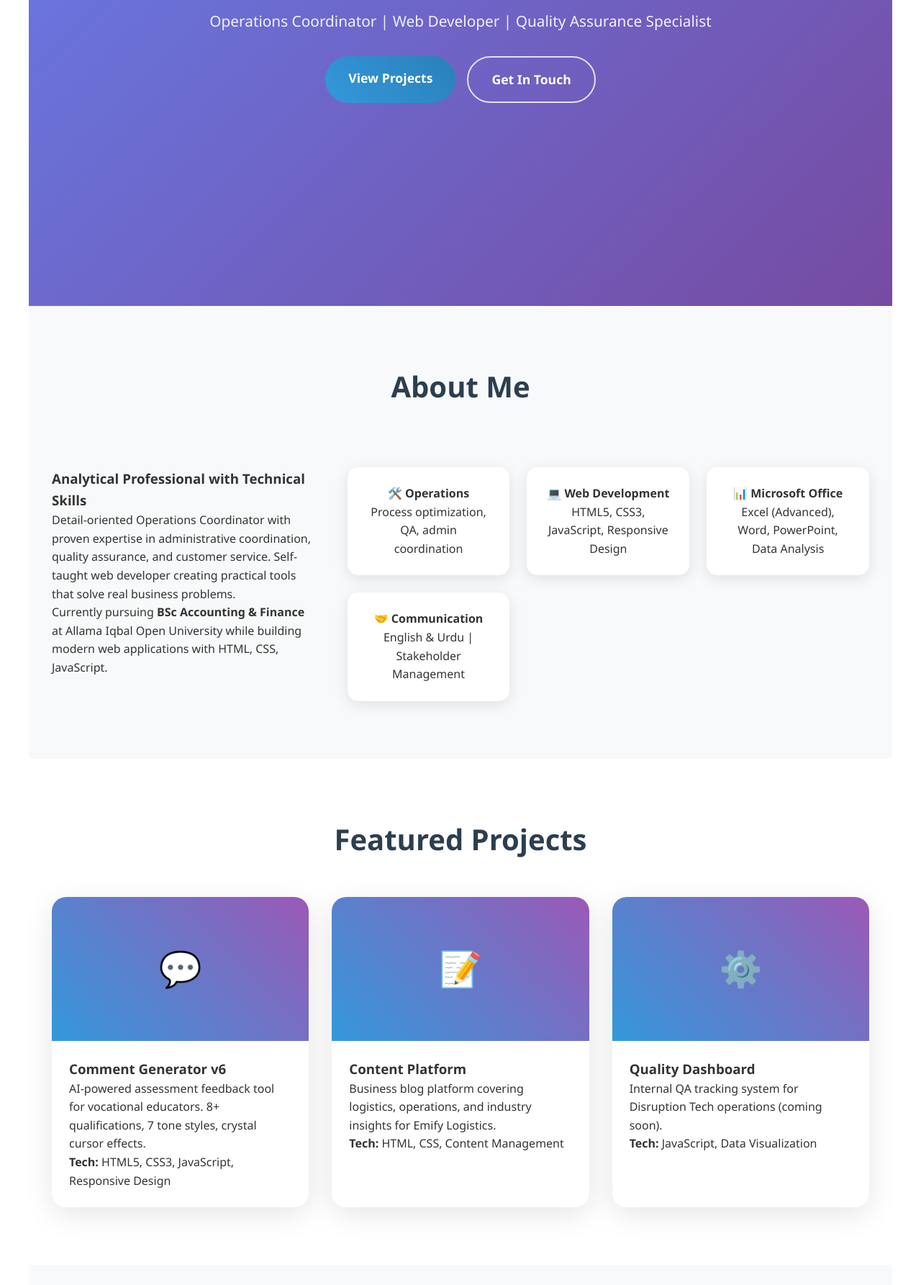
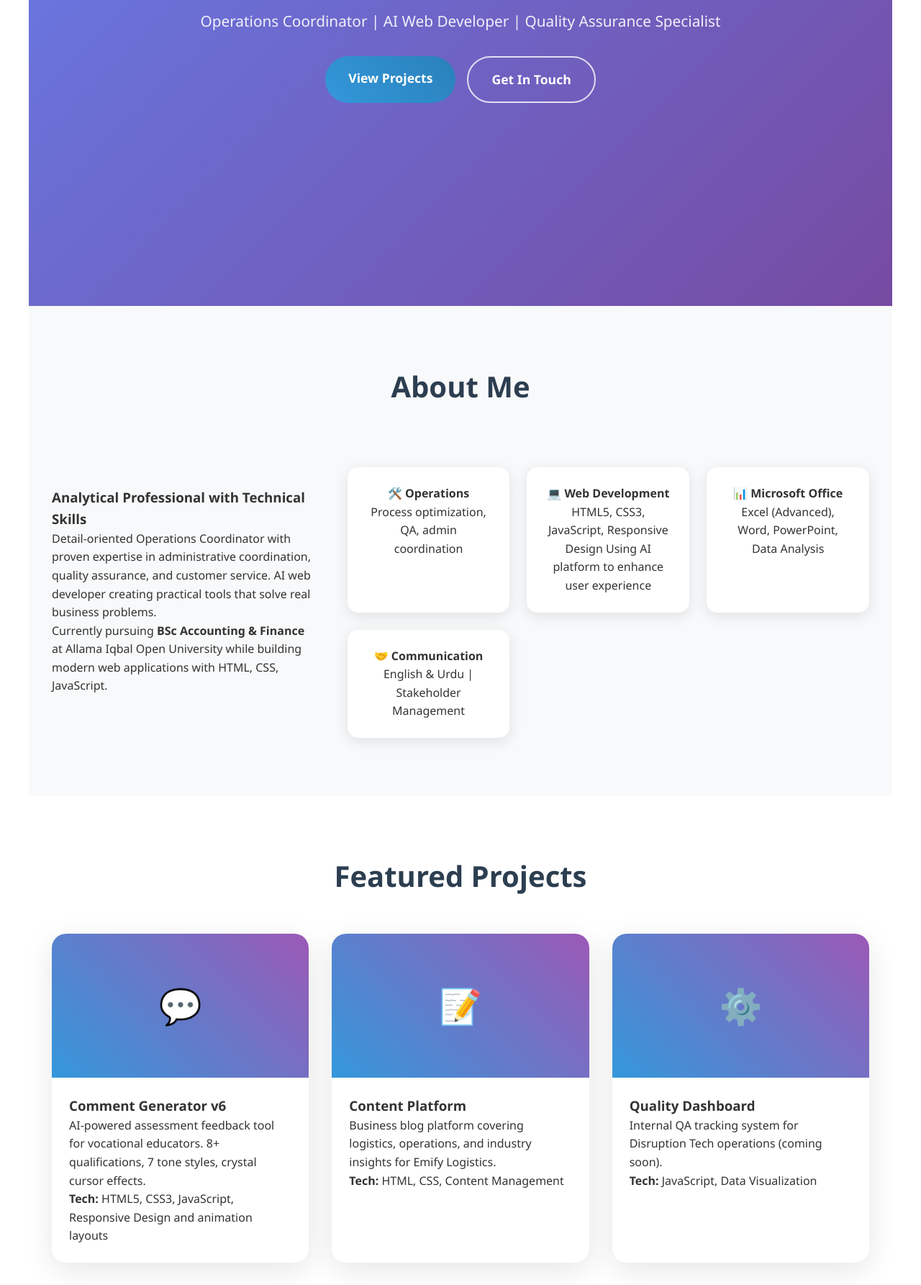
Before and after one commit to amify001-cpu/Portfolio-Umar, a plain HTML site: page index.html in a window 1280 px wide. Shown: the part 375-2160 px from the top of the page at 72% size. Drawn offline with Linux system fonts and the light colour scheme.

Commit message:
Revise title and content for AI Web Developer role
Updated portfolio to reflect new role as AI Web Developer and enhanced skills description.

```diff
--- a/index.html
+++ b/index.html
@@ -3,7 +3,7 @@
 <head>
     <meta charset="UTF-8">
     <meta name="viewport" content="width=device-width, initial-scale=1.0">
-    <title>Muhammad Umar Butt | Operations & Web Developer Portfolio</title>
+    <title>Muhammad Umar Butt | Operations coordinator & AI Web Developer Portfolio</title>
     <style>
         * {
             margin: 0;
@@ -294,7 +294,7 @@
     <section id="home" class="hero">
         <div class="hero-content">
             <h1>Muhammad Umar Butt</h1>
-            <p>Operations Coordinator | Web Developer | Quality Assurance Specialist</p>
+            <p>Operations Coordinator | AI Web Developer | Quality Assurance Specialist</p>
             <div class="cta-buttons">
                 <a href="#projects" class="btn btn-primary">View Projects</a>
                 <a href="#contact" class="btn btn-secondary">Get In Touch</a>
@@ -308,7 +308,7 @@
         <div class="about-content">
             <div>
                 <h3>Analytical Professional with Technical Skills</h3>
-                <p>Detail-oriented Operations Coordinator with proven expertise in administrative coordination, quality assurance, and customer service. Self-taught web developer creating practical tools that solve real business problems.</p>
+                <p>Detail-oriented Operations Coordinator with proven expertise in administrative coordination, quality assurance, and customer service. AI web developer creating practical tools that solve real business problems.</p>
                 <p>Currently pursuing <strong>BSc Accounting & Finance</strong> at Allama Iqbal Open University while building modern web applications with HTML, CSS, JavaScript.</p>
             </div>
             <div class="skills-grid">
@@ -318,7 +318,7 @@
                 </div>
                 <div class="skill-card">
                     <h4>💻 Web Development</h4>
-                    <p>HTML5, CSS3, JavaScript, Responsive Design</p>
+                    <p>HTML5, CSS3, JavaScript, Responsive Design Using AI platform to enhance user experience</p>
                 </div>
                 <div class="skill-card">
                     <h4>📊 Microsoft Office</h4>
@@ -341,7 +341,7 @@
                 <div class="project-content">
                     <h3>Comment Generator v6</h3>
                     <p>AI-powered assessment feedback tool for vocational educators. 8+ qualifications, 7 tone styles, crystal cursor effects.</p>
-                    <p><strong>Tech:</strong> HTML5, CSS3, JavaScript, Responsive Design</p>
+                    <p><strong>Tech:</strong> HTML5, CSS3, JavaScript, Responsive Design and animation layouts</p>
                 </div>
             </a>
             <a href="https://emifylogistics.com/blog-list" class="project-card project-link" target="_blank">
@@ -386,7 +386,7 @@
                     <h4>Emify Tech & Logistics, Lahore | Jan 2025 – May 2025</h4>
                     <ul>
                         <li>Supported logistics operations & admin workflows</li>
-                        <li>Managed documentation for business continuity</li>
+                        <li>Managed documentation for business continuity and ideal workflow </li>
                     </ul>
                 </div>
             </div>
```
